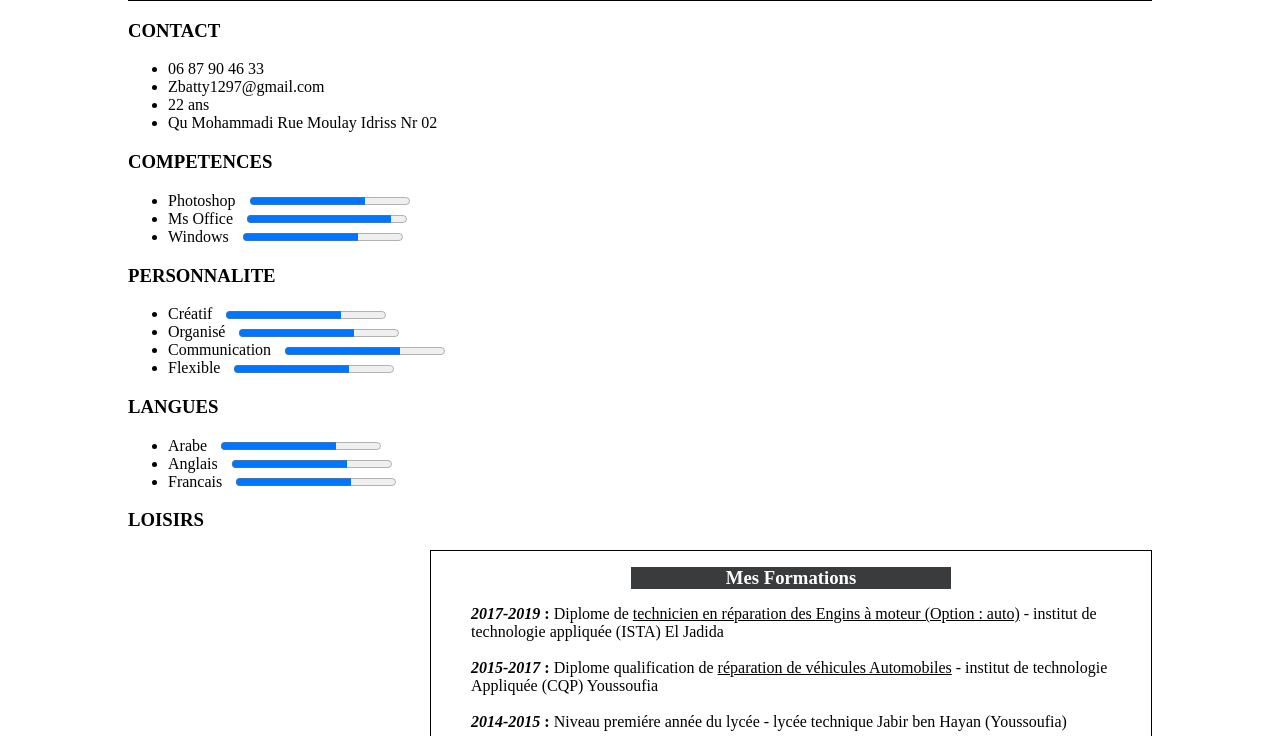
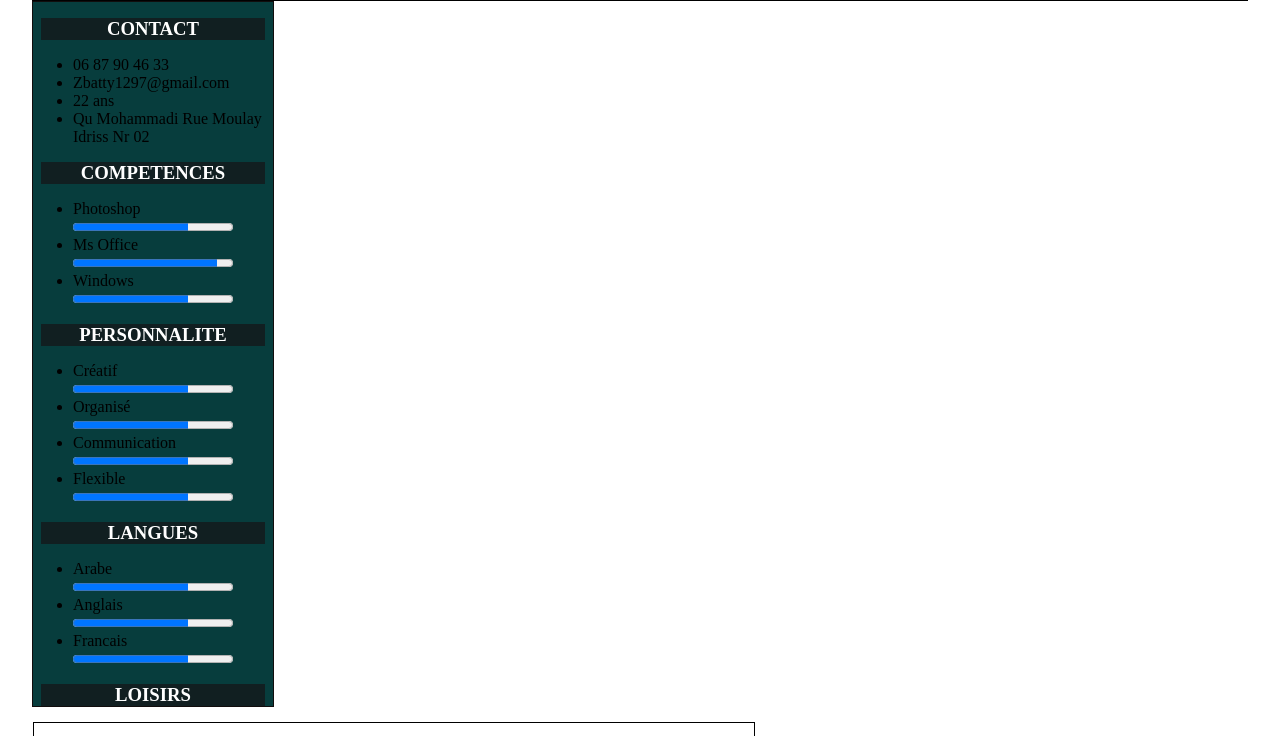
Before and after one commit to Youcode-beginners/CV-Demo, a plain HTML site: page index.html in a window 1280 px wide. Shown: the part 193-929 px from the top of the page. Drawn offline with Linux system fonts and the light colour scheme.

Commit message:
mdf index and Css

```diff
--- a/style.css
+++ b/style.css
@@ -1,5 +1,5 @@
 body{
-    width: 80%;
+    width: 95%;
     margin: auto;
 }
 
@@ -9,10 +9,28 @@ body{
     height: 12rem;
     background-color: rgba(10, 13, 14, 0.808);
 }
+#mycontact ul label {
+    padding-right: 10px;
+    font-size: 1rem;
+}
+#mycontact {
+   border: 1px solid rgb(17, 13, 13);
+   height: 44rem;
+   width: 15rem;
+   background-color: rgb(7, 61, 61);
+   float: left;
+}
+.Contact h3{
+    text-align: center;
+    width: 14rem;
+    margin: 1rem auto;
+    color: white;
+    background-color: rgba(21, 24, 26, 0.808);
+}
 #MyInformations {
   width: 45rem;
   border: 1px solid black;
-  float: right;
+  float:left;
 
 }
 .title h1{
@@ -34,8 +52,21 @@ body{
 .experiences ul ,
 .competences ul{
     list-style-type: none;
-}
-#mycontact ul label {
+};
+/* #mycontact ul label {
     padding-right: 10px;
     font-size: 1rem;
 }
+#mycontact {
+   border: 1px solid rgb(17, 13, 13);
+   height: 44rem;
+   width: 15rem;
+   background-color: rgb(7, 61, 61);
+}
+.Contact h3{
+    text-align: center;
+    /* border: 1px solid black; */
+    /* width: 14rem;
+    margin: 1rem auto;
+    color: white;
+    background-color: rgba(21, 24, 26, 0.808); */
```
Also changed, not shown: index.html (+1 -1 lines).
